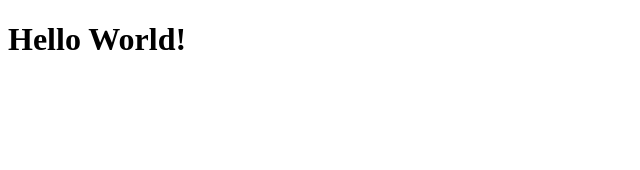
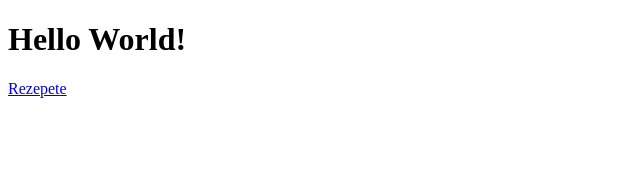
Before and after one commit to Sigl-Pascal/dashboard4kitchen, a Next.js app: page / in a window 1280 px wide. Shown: the top 170 px of the page, without its empty margins (0-640 px from the left). Built offline with nearby package versions, Linux system fonts and the light colour scheme.

Commit message:
SAVESTATE

```diff
--- a/pages/index.js
+++ b/pages/index.js
@@ -1,4 +1,5 @@
 import Head from 'next/head'
+import Link from 'next/link'
 
 export default function Index() {
   return (
@@ -8,6 +9,9 @@ export default function Index() {
         <meta name="description" content="A dashboard for use in Kitchens" />
       </Head>
       <h1>Hello World!</h1>
+      <Link href={'/recipes'}>
+        <a>Rezepete</a>
+      </Link>
     </div>
   )
 }
```
Also changed, not shown: pages/recipes/index.js (added, +20 -0 lines).
